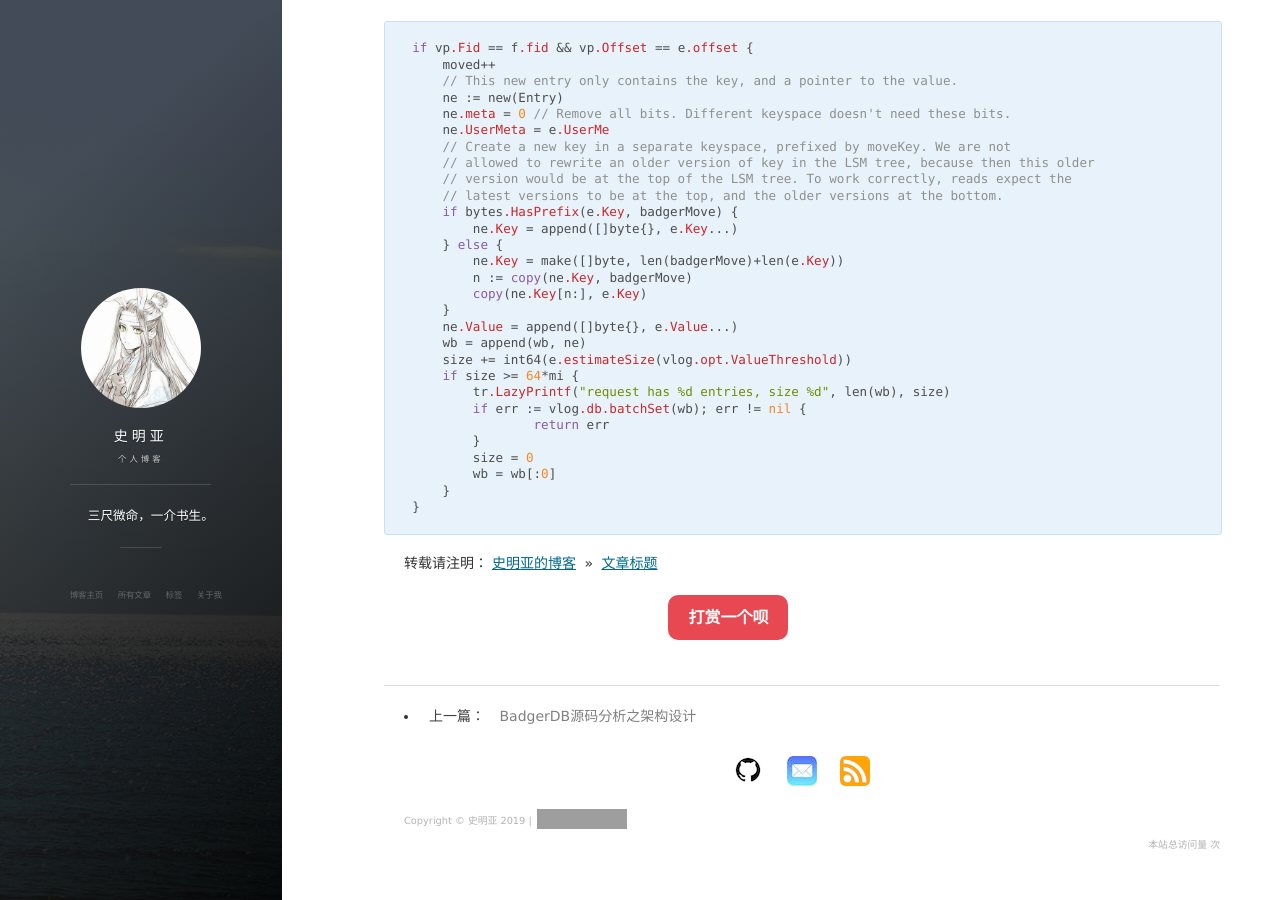
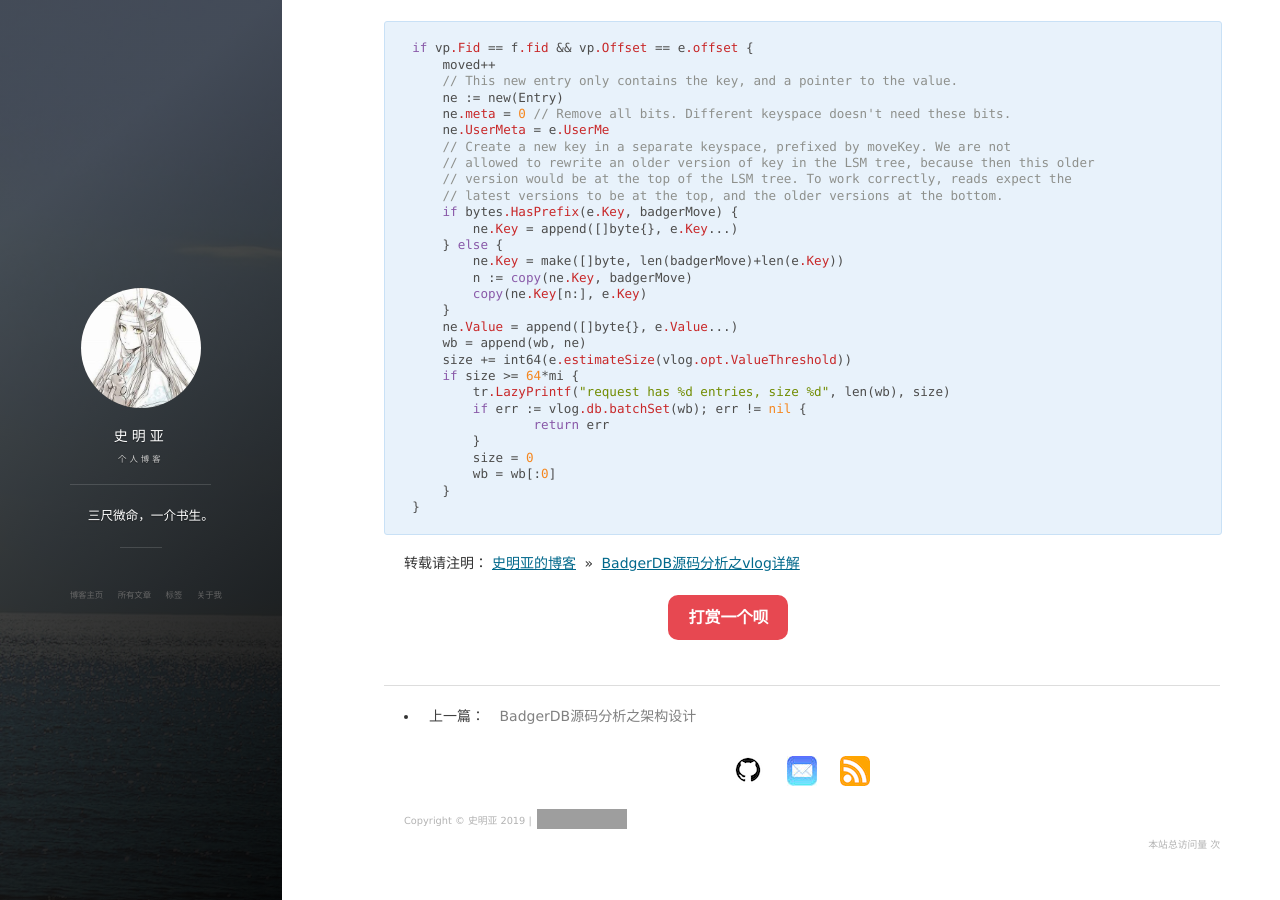
Before and after one commit to shimingyah/shimingyah.github.io, a Jekyll site: the page built from _posts/2019-08-09-BadgerDB源码分析之vlog详解.md, in a window 1280 px wide and 900 px high, scrolled down 3675 px. Built offline with Jekyll 4.4.1, drawn with Linux system fonts in a browser that asks for light colours; nearby versions of some CDN libraries; comment, search, counter and statistics services are not loaded; grey boxes are pictures that could not be loaded.

Commit message:
update blog: 2019-08-09-BadgerDB源码分析之vlog详解.md

````diff
--- a/_posts/2019-08-09-BadgerDB源码分析之vlog详解.md
+++ b/_posts/2019-08-09-BadgerDB源码分析之vlog详解.md
@@ -179,4 +179,4 @@ if vp.Fid == f.fid && vp.Offset == e.offset {
 }
 ```
 
-转载请注明：[史明亚的博客](https://shimingyah.github.io) » [文章标题](文章链接)
+转载请注明：[史明亚的博客](https://shimingyah.github.io) » [BadgerDB源码分析之vlog详解](https://shimingyah.github.io/2019/08/BadgerDB%E6%BA%90%E7%A0%81%E5%88%86%E6%9E%90%E4%B9%8Bvlog%E8%AF%A6%E8%A7%A3/)
````
